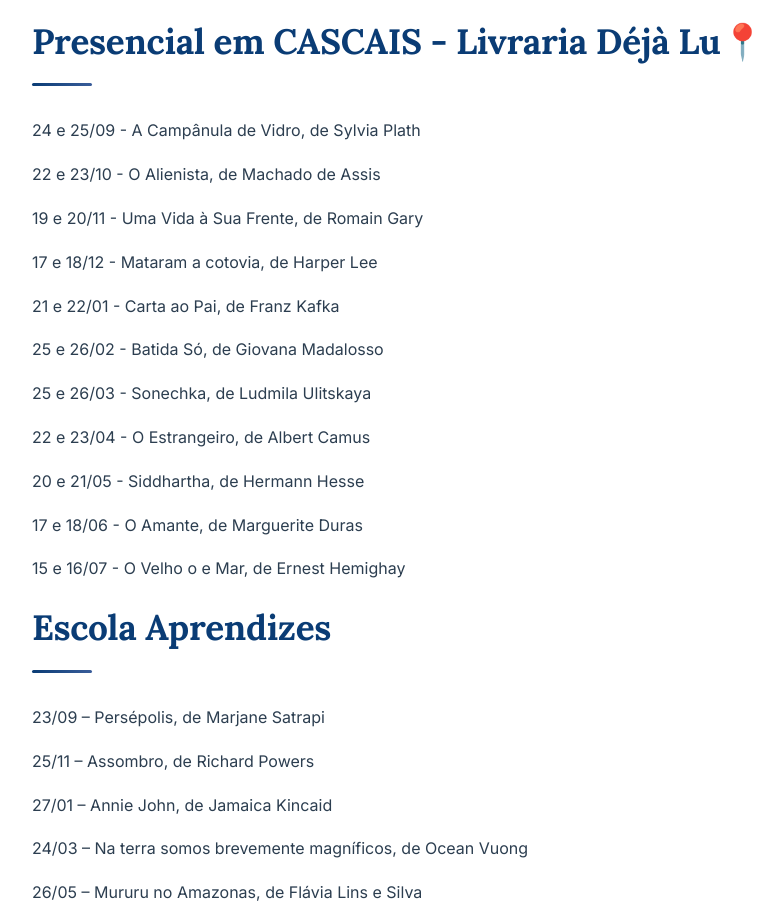
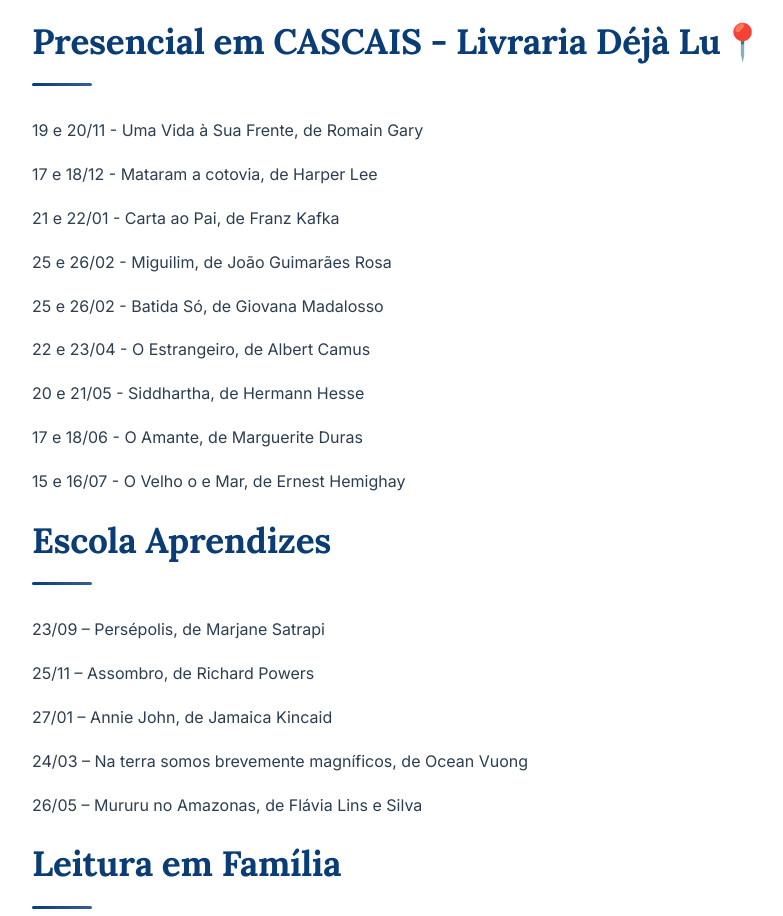
Before and after one commit to leogoncales07/Vilarejo, a plain HTML site: page livros.html in a window 1280 px wide. Shown: the part 811-1727 px from the top of the page, without its empty margins (242-1025 px from the left). Drawn offline with Linux system fonts and the light colour scheme.

Commit message:
Update book events in CASCAIS section
Removed two book events and added one new event for Miguilim.

```diff
--- a/livros.html
+++ b/livros.html
@@ -56,13 +56,11 @@
       <section id="cascais">
         <h2>Presencial em CASCAIS - Livraria Déjà Lu📍</h2>
         <ul>
-  <li>24 e 25/09 - A Campânula de Vidro, de Sylvia Plath</li>
-  <li>22 e 23/10 - O Alienista, de Machado de Assis</li>
   <li>19 e 20/11 - Uma Vida à Sua Frente, de Romain Gary</li>
   <li>17 e 18/12 - Mataram a cotovia, de Harper Lee</li>
   <li>21 e 22/01 - Carta ao Pai, de Franz Kafka</li>
+  <li>25 e 26/02 - Miguilim, de João Guimarães Rosa</li>
   <li>25 e 26/02 - Batida Só, de Giovana Madalosso</li>
-  <li>25 e 26/03 - Sonechka, de Ludmila Ulitskaya</li>
   <li>22 e 23/04 - O Estrangeiro, de Albert Camus</li>
   <li>20 e 21/05 - Siddhartha, de Hermann Hesse</li>
   <li>17 e 18/06 - O Amante, de Marguerite Duras</li>
```
